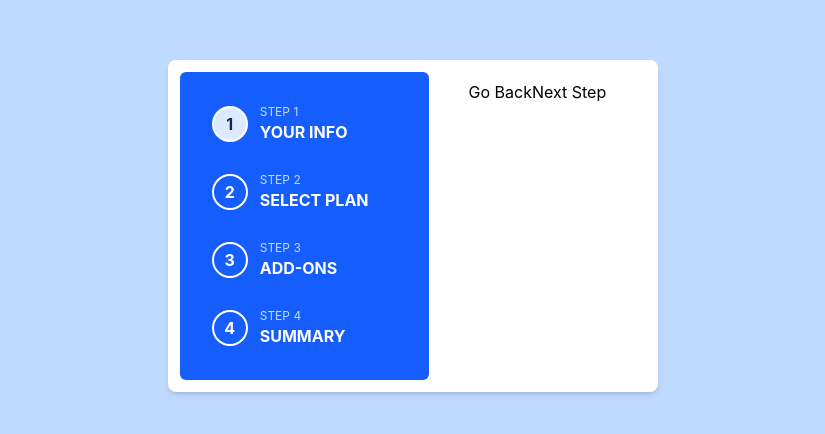
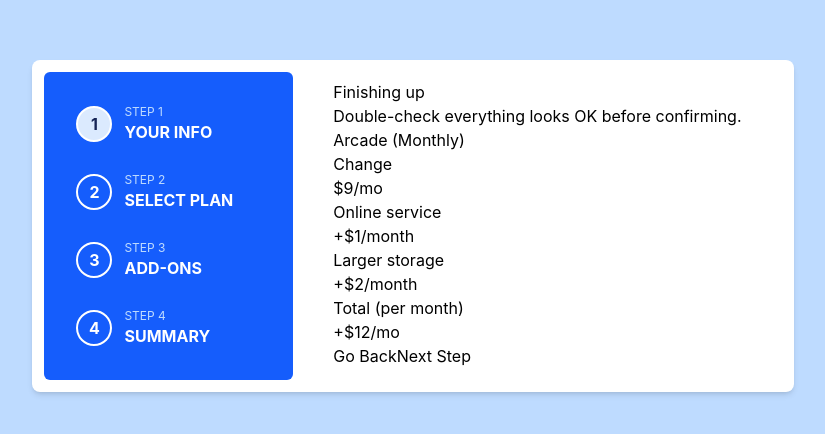
Before and after one commit to fodlu/multi-step-form, a React (Vite) app: page /step4 in a window 1280 px wide. Shown: the part 174-608 px from the top of the page, without its empty margins (227-1052 px from the left). Built offline with nearby package versions, Linux system fonts and the light colour scheme.

Commit message:
finishing up page implemented

```diff
--- a/src/App.jsx
+++ b/src/App.jsx
@@ -3,6 +3,7 @@ import Sidebar from "./components/Sidebar";
 import PersonalInfo from "./components/PersonalInfo";
 import SelectPlan from "./components/SelectPlan";
 import PickAddOns from "./components/PickAddOns";
+import FinishingUp from "./components/FinishingUp";
 
 const App = () => {
 	return (
@@ -14,6 +15,7 @@ const App = () => {
 						<Route path='/' element={<PersonalInfo />} />
 						<Route path='/step2' element={<SelectPlan />} />
 						<Route path='/step3' element={<PickAddOns />} />
+						<Route path='/step4' element={<FinishingUp />} />
 					</Routes>
 
           <div className="">
--- /dev/null
+++ b/src/components/FinishingUp.jsx
@@ -0,0 +1,39 @@
+import { Link } from "react-router-dom"
+import Header from './Header';
+
+const FinishingUp = () => {
+  return (
+    <div>
+        <Header title="Finishing up" detail="Double-check everything looks OK before confirming." />
+
+        <div className="">
+            <div className="">
+                <div className="">
+                    <p className="">Arcade (Monthly)</p>
+                    <Link to="/step1" className="">Change</Link>
+                </div>
+
+                <p className="">$9/mo</p>
+            </div>
+
+            <div className="">
+                <div className="">
+                    <p className="">Online service</p>
+                    <p className="">+$1/month</p>
+                </div>
+                <div className="">
+                    <p className="">Larger storage</p>
+                    <p className="">+$2/month</p>
+                </div>
+            </div>
+        </div>
+
+        <div className="">
+            <p className="">Total (per month)</p>
+            <p className="">+$12/mo</p>
+        </div>
+    </div>
+  )
+}
+
+export default FinishingUp
```
